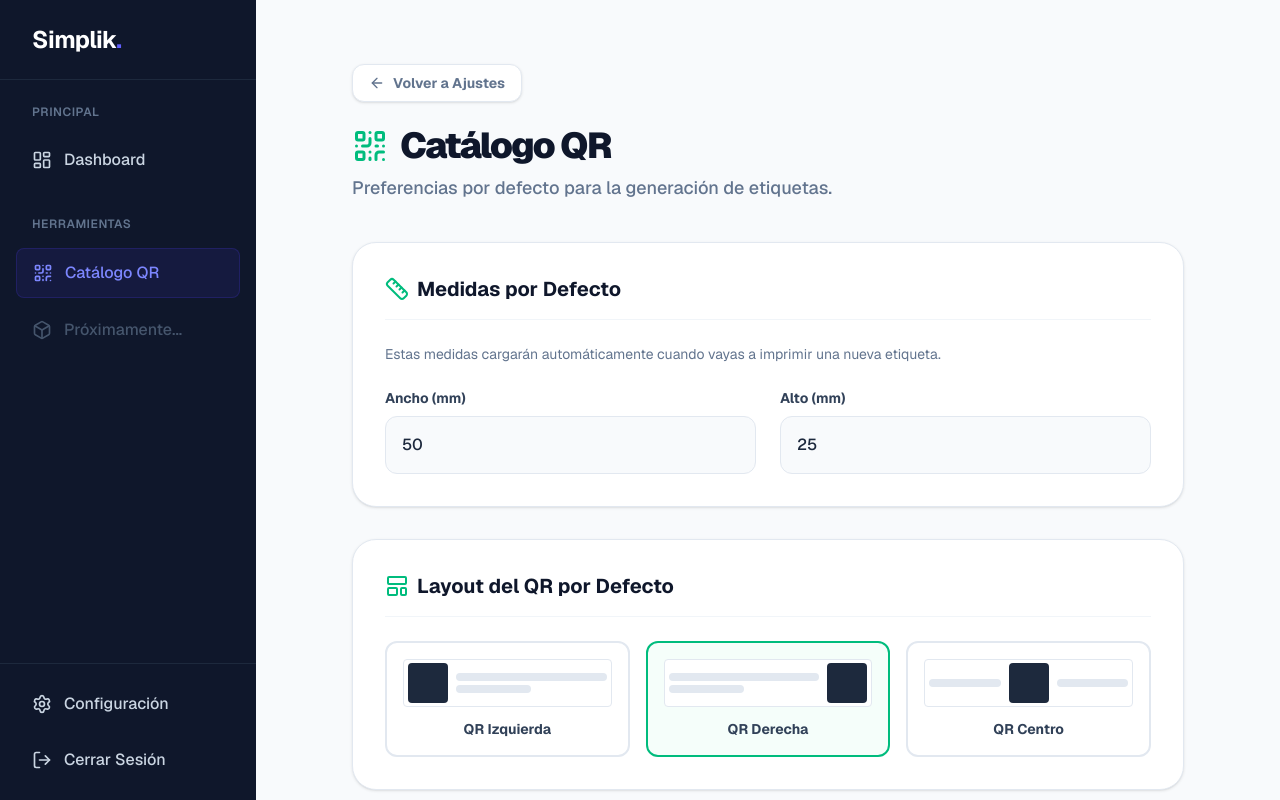
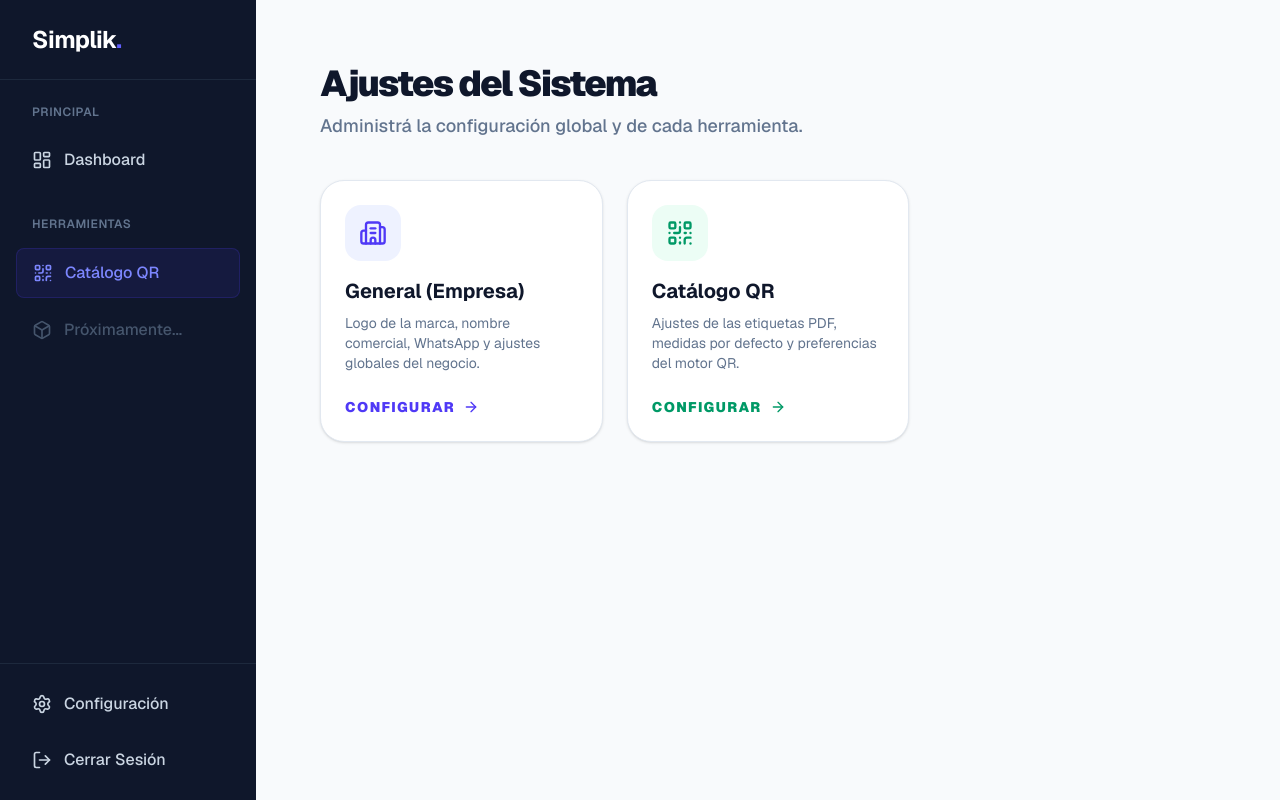
Before and after one commit to santibuffaz19/SIMPLIK-APP, a Next.js app: page /dashboard/configuracion in a window 1280 px wide. Built offline with nearby package versions, Linux system fonts and the light colour scheme; no server answers; the database is empty.

Commit message:
botones de volver atras en configuraciones y funcionalidades

```diff
--- a/app/dashboard/configuracion/page.tsx
+++ b/app/dashboard/configuracion/page.tsx
@@ -1,160 +1,42 @@
-'use client';
+import Link from 'next/link';
+import { Building2, QrCode, ArrowRight } from 'lucide-react';
 
-import { useState, useEffect } from 'react';
-import { supabase } from '@/lib/supabase';
-import Link from 'next/link';
-import { Loader2, Save, QrCode, ArrowLeft, Ruler, LayoutTemplate, ShieldCheck } from 'lucide-react';
-
-export default function ConfiguracionToolQR() {
-    const [loading, setLoading] = useState(true);
-    const [saving, setSaving] = useState(false);
-    const [errorStatus, setErrorStatus] = useState<string | null>(null);
-    const [successMessage, setSuccessMessage] = useState<string | null>(null);
-
-    // Estados de esta Tool
-    const [widthMm, setWidthMm] = useState<number>(50);
-    const [heightMm, setHeightMm] = useState<number>(25);
-    const [layout, setLayout] = useState('qr-right');
-
-    useEffect(() => {
-        async function fetchSettings() {
-            setLoading(true);
-            const { data, error } = await supabase.from('tool_qr_settings').select('*').eq('id', 1).single();
-            if (data) {
-                setWidthMm(data.default_width_mm || 50);
-                setHeightMm(data.default_height_mm || 25);
-                setLayout(data.default_layout || 'qr-right');
-            }
-            setLoading(false);
-        }
-        fetchSettings();
-    }, []);
-
-    const handleGuardar = async () => {
-        setSaving(true);
-        setErrorStatus(null);
-        setSuccessMessage(null);
-
-        const { error } = await supabase
-            .from('tool_qr_settings')
-            .upsert({
-                id: 1,
-                default_width_mm: widthMm,
-                default_height_mm: heightMm,
-                default_layout: layout
-            }, { onConflict: 'id' });
-
-        if (error) {
-            setErrorStatus('Error al guardar: ' + error.message);
-        } else {
-            setSuccessMessage('¡Ajustes del Catálogo QR guardados con éxito!');
-            setTimeout(() => setSuccessMessage(null), 3000);
-        }
-        setSaving(false);
-    };
-
-    if (loading) return <div className="flex h-screen items-center justify-center bg-slate-50"><Loader2 className="animate-spin text-emerald-600" size={40} /></div>;
-
+export default function ConfiguracionHub() {
     return (
-        <div className="max-w-4xl mx-auto p-8 font-sans text-slate-800 pb-20">
-            <div className="mb-6">
-                <Link href="/dashboard/configuracion" className="inline-flex items-center gap-2 text-sm font-bold text-slate-500 hover:text-emerald-600 transition-colors bg-white px-4 py-2 rounded-xl border border-slate-200 shadow-sm hover:shadow">
-                    <ArrowLeft size={16} /> Volver a Ajustes
-                </Link>
-            </div>
-
+        <div className="max-w-6xl mx-auto p-8 font-sans text-slate-800">
             <header className="mb-10">
-                <h1 className="text-4xl font-black text-slate-900 tracking-tighter mb-2 flex items-center gap-3">
-                    <QrCode className="text-emerald-500" size={36} /> Catálogo QR
-                </h1>
-                <p className="text-slate-500 font-medium text-lg">Preferencias por defecto para la generación de etiquetas.</p>
+                <h1 className="text-4xl font-black text-slate-900 tracking-tighter mb-2">Ajustes del Sistema</h1>
+                <p className="text-slate-500 font-medium text-lg">Administrá la configuración global y de cada herramienta.</p>
             </header>
 
-            {errorStatus && (
-                <div className="bg-red-50 border border-red-200 text-red-700 p-4 rounded-xl mb-6 font-medium text-sm flex items-center gap-2">
-                    <span>⚠️</span> {errorStatus}
-                </div>
-            )}
+            <div className="grid grid-cols-1 md:grid-cols-2 lg:grid-cols-3 gap-6">
 
-            {successMessage && (
-                <div className="bg-emerald-50 border border-emerald-200 text-emerald-700 p-4 rounded-xl mb-6 font-bold text-sm flex items-center gap-2">
-                    <ShieldCheck size={18} /> {successMessage}
-                </div>
-            )}
+                <Link href="/dashboard/configuracion/general" className="bg-white p-6 rounded-3xl border border-slate-200 shadow-sm hover:shadow-lg hover:-translate-y-1 transition-all group flex flex-col h-full">
+                    <div className="bg-indigo-50 w-14 h-14 rounded-2xl flex items-center justify-center mb-4 group-hover:scale-110 transition-transform">
+                        <Building2 size={28} className="text-indigo-600" />
+                    </div>
+                    <h2 className="text-xl font-bold text-slate-900 mb-2">General (Empresa)</h2>
+                    <p className="text-sm text-slate-500 mb-6 flex-1">
+                        Logo de la marca, nombre comercial, WhatsApp y ajustes globales del negocio.
+                    </p>
+                    <div className="mt-auto flex items-center gap-2 text-indigo-600 font-black text-sm uppercase tracking-widest">
+                        Configurar <ArrowRight size={16} className="group-hover:translate-x-1 transition-transform" />
+                    </div>
+                </Link>
 
-            <div className="space-y-8">
-                <section className="bg-white p-8 rounded-3xl border border-slate-200 shadow-sm">
-                    <h2 className="text-xl font-bold text-slate-900 mb-6 flex items-center gap-2 border-b border-slate-100 pb-4">
-                        <Ruler className="text-emerald-500" size={24} /> Medidas por Defecto
-                    </h2>
-                    <p className="text-sm text-slate-500 mb-6">Estas medidas cargarán automáticamente cuando vayas a imprimir una nueva etiqueta.</p>
+                <Link href="/dashboard/tools/tool-1-QR/configuracion" className="bg-white p-6 rounded-3xl border border-slate-200 shadow-sm hover:shadow-lg hover:-translate-y-1 transition-all group flex flex-col h-full">
+                    <div className="bg-emerald-50 w-14 h-14 rounded-2xl flex items-center justify-center mb-4 group-hover:scale-110 transition-transform">
+                        <QrCode size={28} className="text-emerald-600" />
+                    </div>
+                    <h2 className="text-xl font-bold text-slate-900 mb-2">Catálogo QR</h2>
+                    <p className="text-sm text-slate-500 mb-6 flex-1">
+                        Ajustes de las etiquetas PDF, medidas por defecto y preferencias del motor QR.
+                    </p>
+                    <div className="mt-auto flex items-center gap-2 text-emerald-600 font-black text-sm uppercase tracking-widest">
+                        Configurar <ArrowRight size={16} className="group-hover:translate-x-1 transition-transform" />
+                    </div>
+                </Link>
 
-                    <div className="grid grid-cols-2 gap-6">
-                        <div>
-                            <label className="block text-sm font-bold text-slate-700 mb-2">Ancho (mm)</label>
-                            <input
-                                type="number"
-                                value={widthMm}
-                                onChange={(e) => setWidthMm(Number(e.target.value))}
-                                className="w-full p-4 bg-slate-50 border border-slate-200 rounded-xl outline-none focus:ring-2 focus:ring-emerald-500/20 font-medium transition-all"
-                            />
-                        </div>
-                        <div>
-                            <label className="block text-sm font-bold text-slate-700 mb-2">Alto (mm)</label>
-                            <input
-                                type="number"
-                                value={heightMm}
-                                onChange={(e) => setHeightMm(Number(e.target.value))}
-                                className="w-full p-4 bg-slate-50 border border-slate-200 rounded-xl outline-none focus:ring-2 focus:ring-emerald-500/20 font-medium transition-all"
-                            />
-                        </div>
-                    </div>
-                </section>
-
-                <section className="bg-white p-8 rounded-3xl border border-slate-200 shadow-sm">
-                    <h2 className="text-xl font-bold text-slate-900 mb-6 flex items-center gap-2 border-b border-slate-100 pb-4">
-                        <LayoutTemplate className="text-emerald-500" size={24} /> Layout del QR por Defecto
-                    </h2>
-
-                    <div className="grid grid-cols-1 md:grid-cols-3 gap-4">
-                        <label className={`cursor-pointer p-4 rounded-xl border-2 transition-all flex flex-col items-center gap-3 ${layout === 'qr-left' ? 'border-emerald-500 bg-emerald-50/50' : 'border-slate-200 hover:border-emerald-300'}`}>
-                            <input type="radio" name="layout" value="qr-left" checked={layout === 'qr-left'} onChange={(e) => setLayout(e.target.value)} className="hidden" />
-                            <div className="w-full h-12 bg-white border border-slate-200 rounded flex items-center p-1">
-                                <div className="w-10 h-10 bg-slate-800 rounded-sm"></div>
-                                <div className="flex-1 flex flex-col gap-1 ml-2"><div className="w-full h-2 bg-slate-200 rounded"></div><div className="w-1/2 h-2 bg-slate-200 rounded"></div></div>
-                            </div>
-                            <span className="font-bold text-sm text-slate-700">QR Izquierda</span>
-                        </label>
-
-                        <label className={`cursor-pointer p-4 rounded-xl border-2 transition-all flex flex-col items-center gap-3 ${layout === 'qr-right' ? 'border-emerald-500 bg-emerald-50/50' : 'border-slate-200 hover:border-emerald-300'}`}>
-                            <input type="radio" name="layout" value="qr-right" checked={layout === 'qr-right'} onChange={(e) => setLayout(e.target.value)} className="hidden" />
-                            <div className="w-full h-12 bg-white border border-slate-200 rounded flex items-center p-1">
-                                <div className="flex-1 flex flex-col gap-1 mr-2"><div className="w-full h-2 bg-slate-200 rounded"></div><div className="w-1/2 h-2 bg-slate-200 rounded"></div></div>
-                                <div className="w-10 h-10 bg-slate-800 rounded-sm"></div>
-                            </div>
-                            <span className="font-bold text-sm text-slate-700">QR Derecha</span>
-                        </label>
-
-                        <label className={`cursor-pointer p-4 rounded-xl border-2 transition-all flex flex-col items-center gap-3 ${layout === 'qr-center' ? 'border-emerald-500 bg-emerald-50/50' : 'border-slate-200 hover:border-emerald-300'}`}>
-                            <input type="radio" name="layout" value="qr-center" checked={layout === 'qr-center'} onChange={(e) => setLayout(e.target.value)} className="hidden" />
-                            <div className="w-full h-12 bg-white border border-slate-200 rounded flex items-center p-1 gap-2">
-                                <div className="flex-1 flex flex-col gap-1"><div className="w-full h-2 bg-slate-200 rounded"></div></div>
-                                <div className="w-10 h-10 bg-slate-800 rounded-sm shrink-0"></div>
-                                <div className="flex-1 flex flex-col gap-1 items-end"><div className="w-full h-2 bg-slate-200 rounded"></div></div>
-                            </div>
-                            <span className="font-bold text-sm text-slate-700">QR Centro</span>
-                        </label>
-                    </div>
-                </section>
-
-                <button
-                    onClick={handleGuardar}
-                    disabled={saving}
-                    className={`w-full max-w-sm mx-auto bg-emerald-600 hover:bg-emerald-700 text-white py-4 rounded-xl font-black text-lg shadow-lg shadow-emerald-600/20 flex items-center justify-center gap-2 transition-all ${saving ? 'opacity-70 cursor-not-allowed' : 'hover:-translate-y-0.5'}`}
-                >
-                    {saving ? <Loader2 size={22} className="animate-spin" /> : <Save size={22} />}
-                    {saving ? 'Guardando...' : 'Guardar Ajustes de QR'}
-                </button>
             </div>
         </div>
     );
```
Also changed, not shown: app/dashboard/tools/tool-1-QR/etiqueta/[id]/page.tsx (+19 -6 lines).
